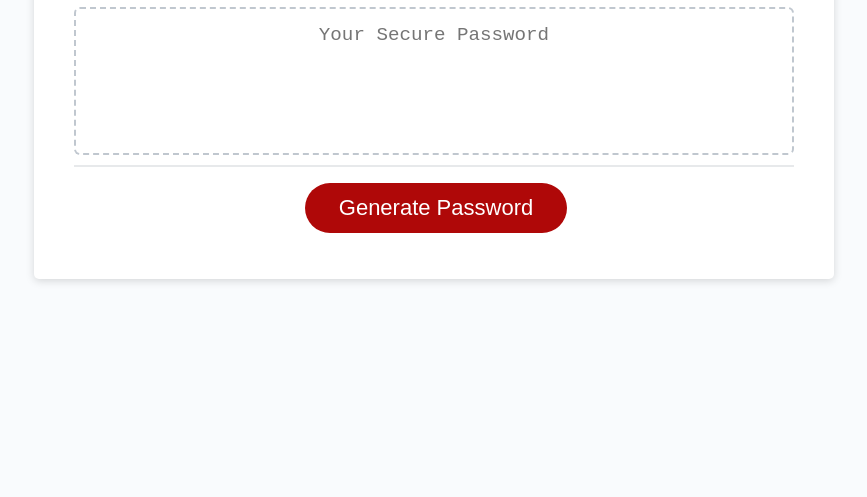
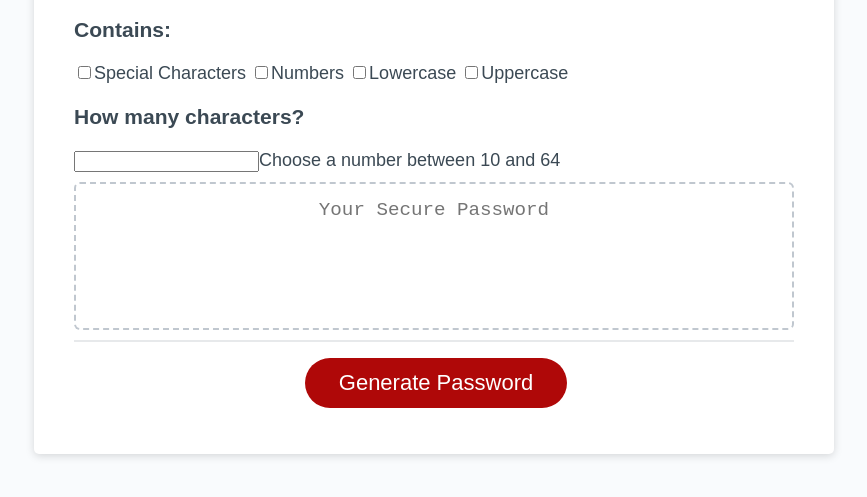
Before and after one commit to babyleezus/password-generator, a plain HTML site: page index.html in a window 1280 px wide. Shown: the part 241-738 px from the top of the page, without its empty margins (206-1073 px from the left). Drawn offline with Linux system fonts and the light colour scheme.

Commit message:
added input elements to html

```diff
--- a/index.html
+++ b/index.html
@@ -16,6 +16,17 @@
         <div class="card-header">
           <h2>Generate a Password</h2>
         </div>
+        <div class="checkboxes">
+          <h3>Contains:</h3>
+          <input type="checkbox" name="special-character" id="special">Special Characters </input>
+          <input type="checkbox" name="number" id="number">Numbers</input>
+          <input type="checkbox" name="lowercase" id="lowercase">Lowercase</input>
+          <input type="checkbox" name="uppercase" id="uppercase">Uppercase</input>
+        </div>
+        <div class="character-length">
+          <h3>How many characters?</h3>
+          <input type="text" name="number" id="character-length">Choose a number between 10 and 64 </input>
+        </div>
         <div class="card-body">
           <textarea
             readonly
```
